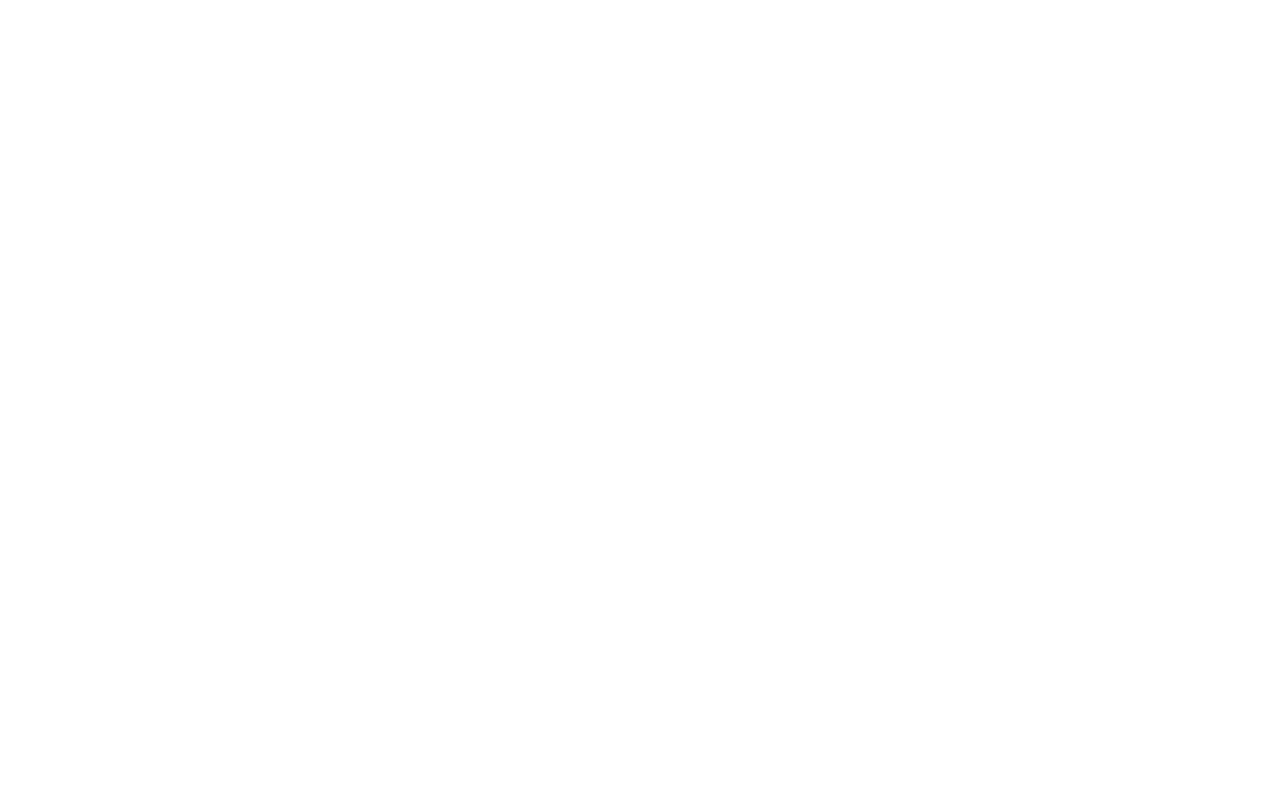
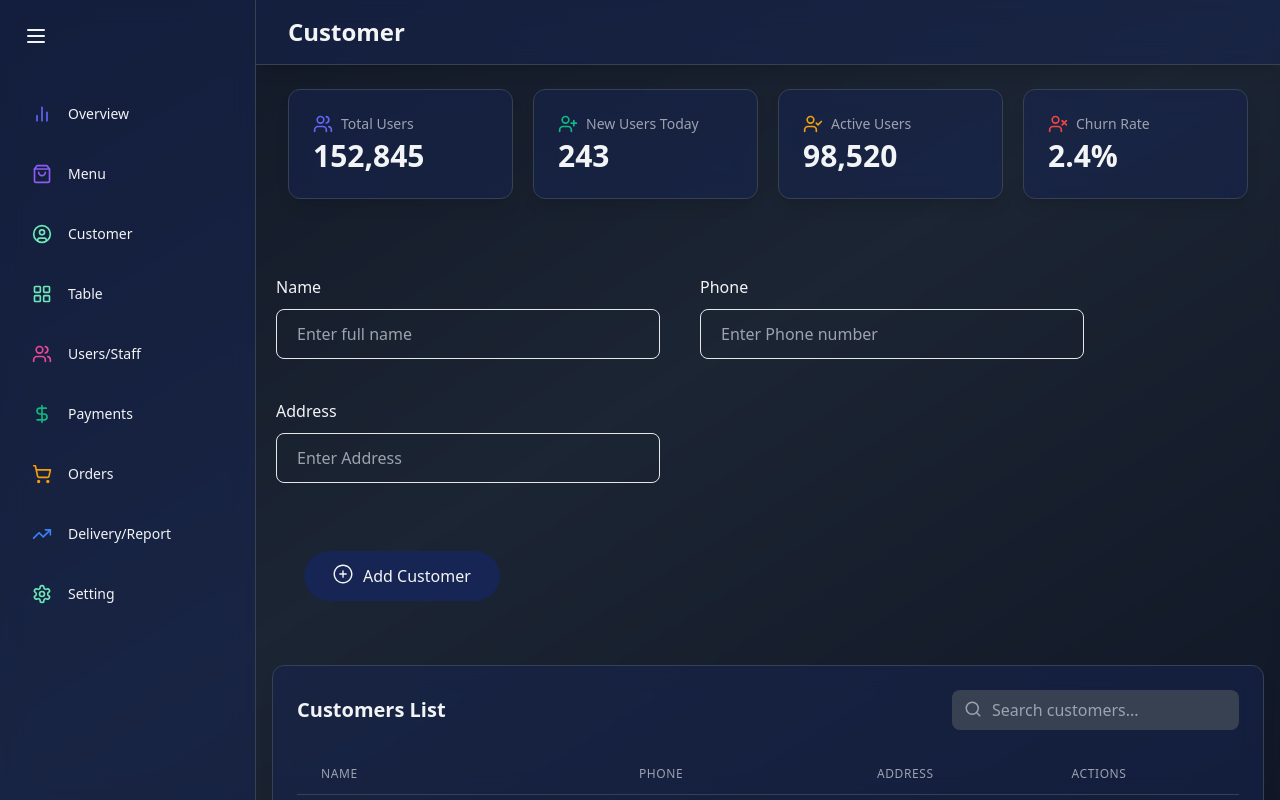
Before and after one commit to AhmadWahebArifi/Restaurant_front, a React (Vite) app: page /customer in a window 1280 px wide. Before the commit this address had no page. Built offline with nearby package versions, Linux system fonts and the light colour scheme.

Commit message:
Changed some components

```diff
--- a/src/components/auth/Login.jsx
+++ b/src/components/auth/Login.jsx
@@ -10,14 +10,14 @@ const Login = () => {
 
   return (
     <>
-      {ctx.isLogin ? (
-        <App />
-      ) : (
+      {/* {ctx.isLogin ? ( */}
+      <App />
+      {/* ) : (
         <Routes>
           <Route path="/" element={<LoginForm />} />
           <Route path="/signup-form" element={<Signup />} />
         </Routes>
-      )}
+      )} */}
     </>
   );
 };
--- a/src/components/customer/CustomerForm.jsx
+++ b/src/components/customer/CustomerForm.jsx
@@ -1,51 +1,57 @@
 const CustomerForm = () => {
+  const SubmitHandler = (event) => {
+    console.log(event.Phone);
+  };
   return (
-    <form>
+    <form onSubmit={SubmitHandler}>
       <div className="flex flex-wrap">
         <div className="p-5">
           <label
-            for="default-input"
+            for="name"
             className="mb-2.5 block text-base font-medium text-dark dark:text-white"
           >
             Name
           </label>
           <input
             type="text"
-            name="default-input"
+            name="name"
             placeholder="Enter full name"
             className="w-96 rounded-lg border border-stroke bg-transparent px-5 py-3 text-dark placeholder-dark-6 outline-hidden focus:border-primary dark:border-dark-3 dark:text-white dark:placeholder-dark-5"
           />
         </div>
         <div className="p-5">
           <label
-            for="default-input"
+            for="Phone"
             className="mb-2.5 block text-base font-medium text-dark dark:text-white"
           >
             Phone
           </label>
           <input
             type="text"
-            name="default-input"
+            name="Phone"
             placeholder="Enter Phone number"
             className="w-96 rounded-lg border border-stroke bg-transparent px-5 py-3 text-dark placeholder-dark-6 outline-hidden focus:border-primary dark:border-dark-3 dark:text-white dark:placeholder-dark-5"
           />
         </div>
         <div className="p-5">
           <label
-            for="default-input"
+            for="Address"
             className="mb-2.5 block text-base font-medium text-dark dark:text-white"
           >
             Address
           </label>
           <input
             type="text"
-            name="default-input"
+            name="Address"
             placeholder="Enter Address"
             className="w-96 rounded-lg border border-stroke bg-transparent px-5 py-3 text-dark placeholder-dark-6 outline-hidden focus:border-primary dark:border-dark-3 dark:text-white dark:placeholder-dark-5"
           />
         </div>
       </div>
-      <a className="inline-flex m-12 rounded-full border border-transparent bg-blue-950 px-7 py-3 text-center text-base font-medium text-dark shadow-1 hover:bg-blue-700 disabled:border-gray-3 disabled:bg-gray-3 disabled:text-dark-5 dark:bg-gray-2 dark:shadow-box-dark dark:hover:bg-dark-3">
+      <a
+        onClick={SubmitHandler}
+        className="inline-flex m-12 rounded-full border border-transparent bg-blue-950 px-7 py-3 text-center text-base font-medium text-dark shadow-1 hover:bg-blue-700 disabled:border-gray-3 disabled:bg-gray-3 disabled:text-dark-5 dark:bg-gray-2 dark:shadow-box-dark dark:hover:bg-dark-3"
+      >
         <span class="pr-[10px]">
           <svg
             width="20"
```
